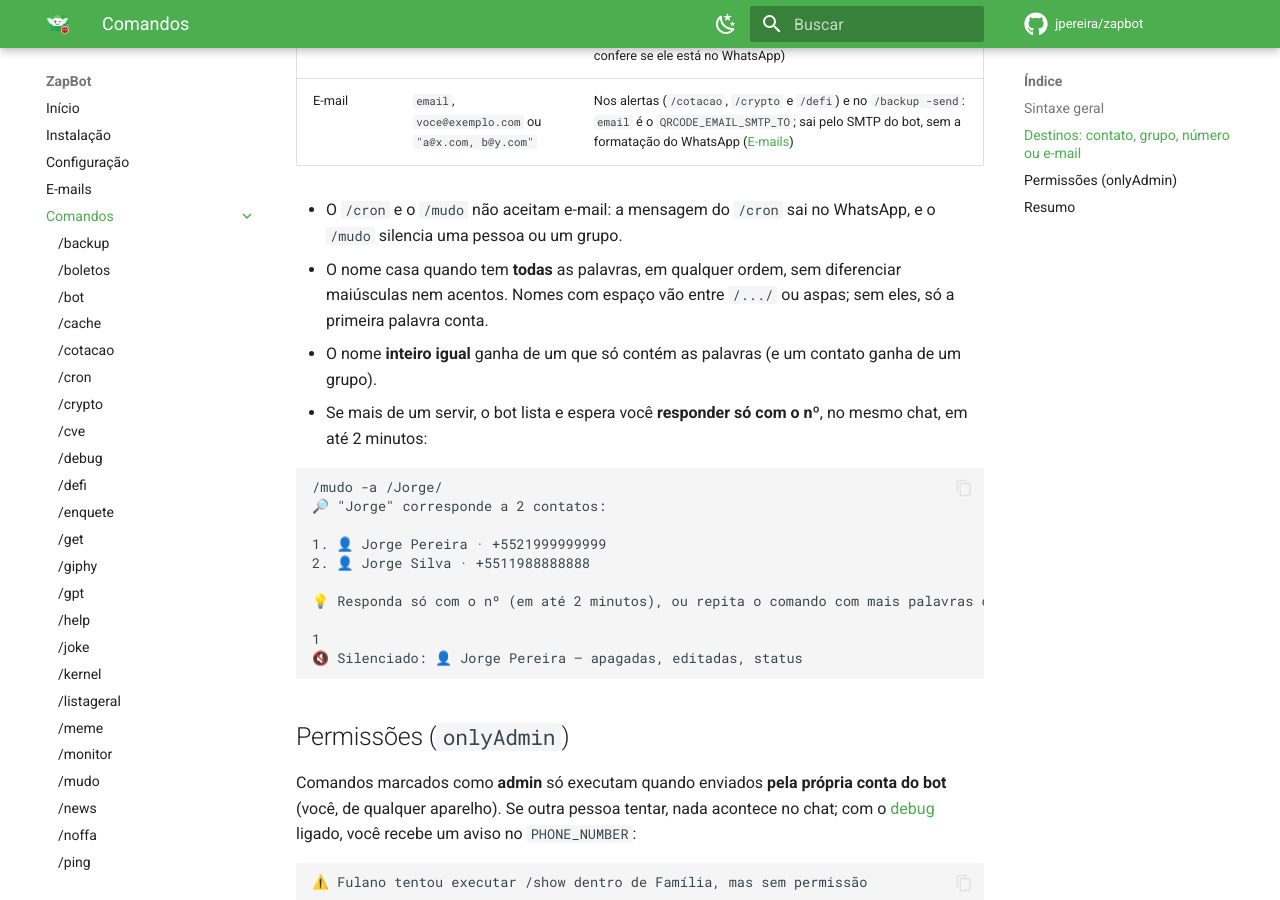
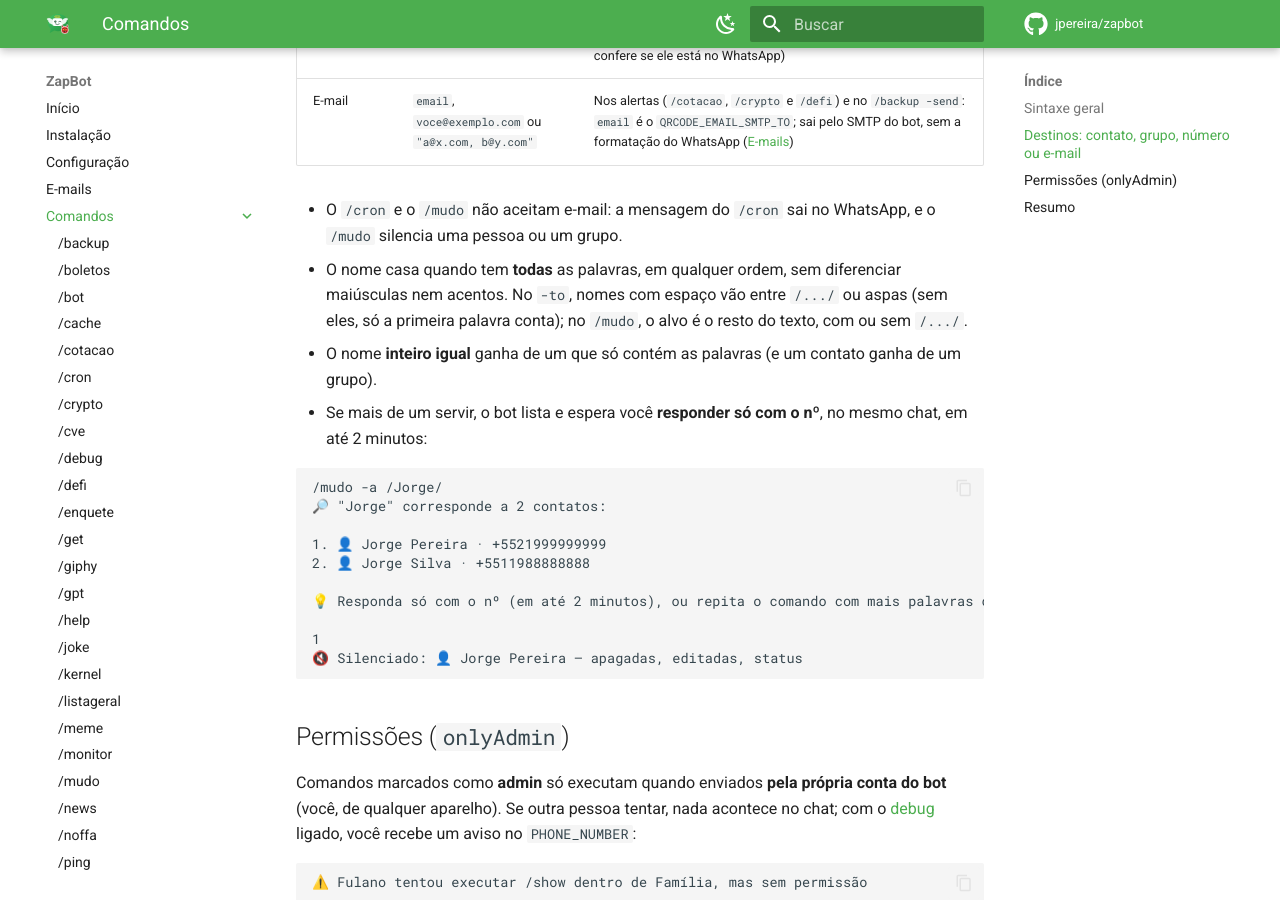
Before and after one commit to jpereira/zapbot, an MkDocs documentation site: the page built from docs/commands/index.md, in a window 1280 px wide and 900 px high, scrolled down 899 px. Built offline with MkDocs 1.6.1 and Material for MkDocs 9.7.7, drawn with Linux system fonts in a browser that asks for light colours; comment, search, counter and statistics services are not loaded.

Commit message:
Review the documentation: the /mudo target in the Destinations section, renamed commands in commands.disabled, backups in SECURITY.md and the test count

```diff
--- a/docs/commands/index.md
+++ b/docs/commands/index.md
@@ -34,8 +34,9 @@ arquivo do `/backup`) vão para o seu privado, e o `/cron`, para o chat atual.
 - O `/cron` e o `/mudo` não aceitam e-mail: a mensagem do `/cron` sai no
   WhatsApp, e o `/mudo` silencia uma pessoa ou um grupo.
 - O nome casa quando tem **todas** as palavras, em qualquer ordem, sem
-  diferenciar maiúsculas nem acentos. Nomes com espaço vão entre `/.../` ou
-  aspas; sem eles, só a primeira palavra conta.
+  diferenciar maiúsculas nem acentos. No `-to`, nomes com espaço vão entre
+  `/.../` ou aspas (sem eles, só a primeira palavra conta); no `/mudo`, o alvo
+  é o resto do texto, com ou sem `/.../`.
 - O nome **inteiro igual** ganha de um que só contém as palavras (e um
   contato ganha de um grupo).
 - Se mais de um servir, o bot lista e espera você **responder só com o nº**,
```
Also changed, not shown: README.md (+1 -1 lines), SECURITY.md (+3 -2 lines), docs/settings.md (+1 -1 lines).
